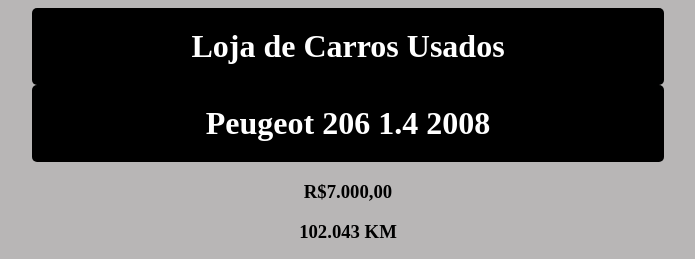
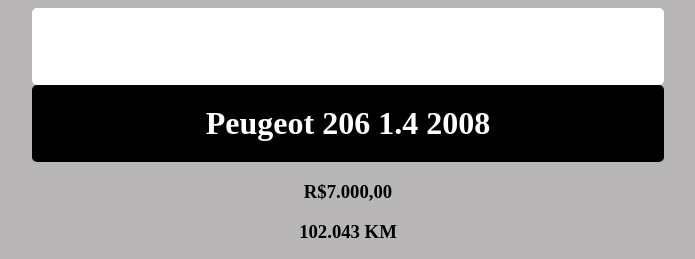
Before and after one commit to mateus-2007/Site, a plain HTML site: page index.html in a window 1280 px wide. Shown: the top 259 px of the page, without its empty margins (292-987 px from the left). Drawn offline with Linux system fonts and the light colour scheme.

Commit message:
Update index.html

```diff
--- a/index.html
+++ b/index.html
@@ -9,6 +9,9 @@
   background-color: #b8b6b6;
 }
 
+.titulo h1 {
+  background-color: white;
+}
 h1{
    background-color: black;
    border-radius: 5px;
```
